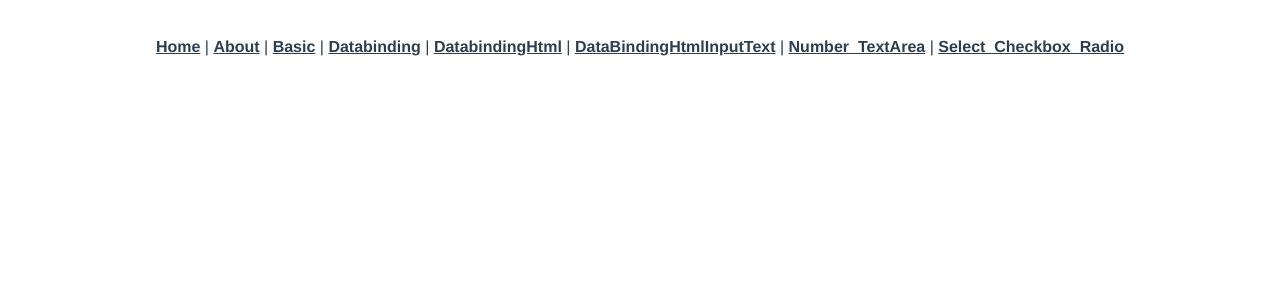
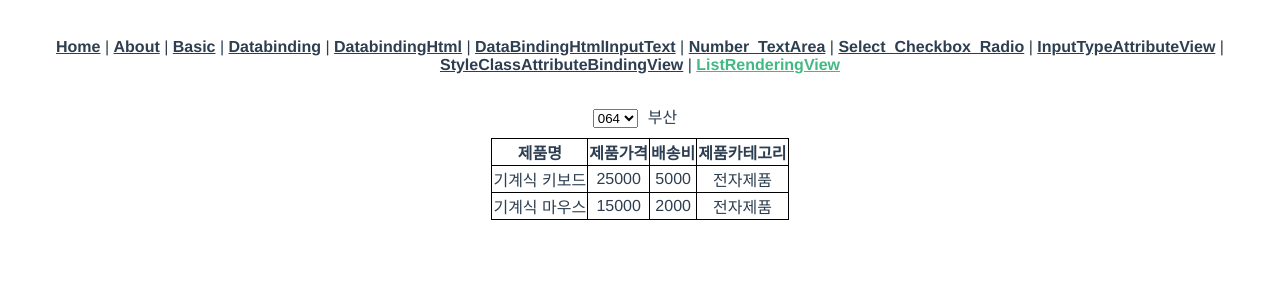
Before and after one commit to moreGet/Vue_Basic, a Vue app: page /ListRenderingView in a window 1280 px wide. Shown: the top 300 px of the page. Built offline with nearby package versions, Linux system fonts and the light colour scheme.

Commit message:
리스트 랜더링 완료

```diff
--- a/src/App.vue
+++ b/src/App.vue
@@ -7,7 +7,10 @@
     <router-link to="/databindinghtml">DatabindingHtml</router-link> |
     <router-link to="/databindinginputtext">DataBindingHtmlInputText</router-link> |
     <router-link to="/Number_TextArea">Number_TextArea</router-link> |
-    <router-link to="/Select_Checkbox_Radio">Select_Checkbox_Radio</router-link>
+    <router-link to="/Select_Checkbox_Radio">Select_Checkbox_Radio</router-link> |
+    <router-link to="/InputTypeAttributeView">InputTypeAttributeView</router-link> |
+    <router-link to="/StyleClassAttributeBindingView">StyleClassAttributeBindingView</router-link> |
+    <router-link to="/ListRenderingView">ListRenderingView</router-link>
   </nav>
   <router-view/>
 </template>
--- a/src/router/index.js
+++ b/src/router/index.js
@@ -18,32 +18,47 @@ const routes = [
   {
     path: '/basic',
     name: 'BasicView',
-    component: () => import(/* webpackChunkName: "about" */ '../views/BasicView.vue')
+    component: () => import(/* webpackChunkName: "BasicView" */ '../views/BasicView.vue')
   },
   {
     path: '/databinding',
     name: 'DataBindingView',
-    component: () => import(/* webpackChunkName: "about" */ '../views/DataBindingView.vue')
+    component: () => import(/* webpackChunkName: "DataBindingView" */ '../views/DataBindingView.vue')
   },
   {
     path: '/databindinghtml',
     name: 'DataBindingHtml',
-    component: () => import(/* webpackChunkName: "about" */ '../views/DataBindingHtml.vue')
+    component: () => import(/* webpackChunkName: "DataBindingHtml" */ '../views/DataBindingHtml.vue')
   },
   {
     path: '/databindinginputtext',
     name: 'DataBindingHtmlInputText',
-    component: () => import(/* webpackChunkName: "about" */ '../views/DataBindingInputTypeTextView.vue')
+    component: () => import(/* webpackChunkName: "DataBindingInputTypeTextView" */ '../views/DataBindingInputTypeTextView.vue')
   },
   {
     path: '/Number_TextArea',
     name: 'Number_TextArea',
-    component: () => import(/* webpackChunkName: "about" */ '../views/Number_TextArea.vue')
+    component: () => import(/* webpackChunkName: "Number_TextArea" */ '../views/Number_TextArea.vue')
   },
   {
     path: '/Select_Checkbox_Radio',
     name: 'Select_Checkbox_Radio',
-    component: () => import(/* webpackChunkName: "about" */ '../views/Select_Checkbox_Radio.vue')
+    component: () => import(/* webpackChunkName: "Select_Checkbox_Radio" */ '../views/Select_Checkbox_Radio.vue')
+  },
+  {
+    path: '/StyleClassAttributeBindingView',
+    name: 'StyleClassAttributeBindingView',
+    component: () => import(/* webpackChunkName: "ClassAttributeView" */ '../views/StyleClassAttributeBindingView.vue')
+  },
+  {
+    path: '/InputTypeAttributeView',
+    name: 'InputTypeAttributeView',
+    component: () => import(/* webpackChunkName: "InputTypeAttributeView" */ '../views/InputTypeAttributeView.vue')
+  },
+  {
+    path: '/ListRenderingView',
+    name: 'ListRenderingView',
+    component: () => import(/* webpackChunkName: "InputTypeAttributeView" */ '../views/ListRenderingView.vue')
   }
 ]
 
--- /dev/null
+++ b/src/views/InputTypeAttributeView.vue
@@ -0,0 +1,28 @@
+<!-- 텍스트 필드를 binding 하여 컨트롤 하기 -->
+<template>
+  <div>
+    <input type="text" v-model="textValue" />
+    <button type="button" v-bind:disabled="textValue==''">Click</button>
+  </div>
+</template>
+
+<script>
+export default {
+  name: 'InputTypeAttributeView',
+  components: {},
+  data () {
+    return {
+      textValue: ''
+    }
+  },
+  setup () {},
+  created () {}, // 컴포넌트가 실행되는 순간 바로 수행
+  mounted () {}, // DOM 객체가 로딩이 다 되는 순간 수행
+  unmounted () {}, // 현재 컴포넌트 에서 다른 컴포넌트로 이동 할때 수행
+  methods: {} // 함수 정의를 위한 필드
+}
+</script>
+
+<style scoped>
+
+</style>
--- /dev/null
+++ b/src/views/ListRenderingView.vue
@@ -0,0 +1,85 @@
+<template>
+  <div class="container">
+    <div>
+      <select v-model="globalKey">
+        <option v-bind:key="i" v-bind:value="city.value" v-for="(city, i) in cities">{{city.key}}</option>
+      </select>
+      <label class="componentLeft">{{globalKey}}</label>
+    </div>
+
+    <div class="containerInner">
+      <table>
+        <thead>
+          <tr>
+            <th>제품명</th>
+            <th>제품가격</th>
+            <th>배송비</th>
+            <th>제품카테고리</th>
+          </tr>
+        </thead>
+        <tbody>
+          <tr :key="i" v-for="(prod, i) in productList">
+            <td>{{prod.product_name}}</td>
+            <td>{{prod.price}}</td>
+            <td>{{prod.delivery_price}}</td>
+            <td>{{prod.category}}</td>
+          </tr>
+        </tbody>
+      </table>
+    </div>
+  </div>
+</template>
+
+<script>
+export default {
+  name: 'ListRenderingView',
+  components: {},
+  data () {
+    return {
+      // v-for key/value
+      globalKey: '부산',
+      cities: [
+        { key: '02', value: '서울' },
+        { key: '031', value: '경기' },
+        { key: '064', value: '부산' }
+      ],
+
+      // v-for key/value 2
+      productList: [
+        { product_name: '기계식 키보드', price: 25000, delivery_price: 5000, category: '전자제품' },
+        { product_name: '기계식 마우스', price: 15000, delivery_price: 2000, category: '전자제품' }
+      ]
+    }
+  },
+  setup () {},
+  created () {}, // 컴포넌트가 실행되는 순간 바로 수행
+  mounted () {}, // DOM 객체가 로딩이 다 되는 순간 수행
+  unmounted () {}, // 현재 컴포넌트 에서 다른 컴포넌트로 이동 할때 수행
+  methods: {} // 함수 정의를 위한 필드
+}
+</script>
+
+<style scoped>
+/* 테이블 정렬은 아래 예약어 스타일로 정렬 해야함 */
+table {
+    margin-left:auto;
+    margin-right:auto;
+}
+
+table, td, th {
+    border-collapse : collapse;
+    border : 1px solid black;
+}
+
+.container {
+  align-self: center;
+}
+
+.containerInner {
+  padding: 10px;
+}
+
+.componentLeft {
+  padding: 10px;
+}
+</style>
--- /dev/null
+++ b/src/views/StyleClassAttributeBindingView.vue
@@ -0,0 +1,75 @@
+<template>
+  <!-- class binding basic -->
+  <div class="container" v-bind:class="{'active':isActive, 'text-red':isRed}">
+    <h1>{{sampleData}}</h1>
+  </div>
+
+  <!-- class binding array -->
+  <div class="containerArray" v-bind:class="[activeClass, redClass]">
+    <h1>{{sampleData02}}</h1>
+  </div>
+
+  <!-- Inline style binding -->
+  <div v-bind:style="styleObject">
+    <h1>{{sampleData03}}</h1>
+  </div>
+
+  <!-- Inline style binding array -->
+  <div v-bind:style="[baseStyle, addStyle]">
+    <h1>{{sampleData04}}</h1>
+  </div>
+</template>
+
+<script>
+export default {
+  name: 'StyleClassAttributeBinding',
+  components: {},
+  data () {
+    return {
+      // class binding basic
+      sampleData: 'Class Binding',
+      isActive: true,
+      isRed: true,
+
+      // class binding basic
+      sampleData02: 'Class Binding Array',
+      activeClass: 'active',
+      redClass: 'text-red',
+
+      // Inline style binding
+      sampleData03: 'Inline Style Binding',
+      styleObject: {
+        backgroundColor: 'yellow',
+        color: 'red',
+        fontWeight: 'bold'
+      },
+
+      // Inline style binding array
+      sampleData04: 'Inline Style Binding Array',
+      baseStyle: 'background-color:yellow',
+      addStyle: 'color:red;font-weight:bold'
+    }
+  },
+  setup () {},
+  created () {}, // 컴포넌트가 실행되는 순간 바로 수행
+  mounted () {}, // DOM 객체가 로딩이 다 되는 순간 수행
+  unmounted () {}, // 현재 컴포넌트 에서 다른 컴포넌트로 이동 할때 수행
+  methods: {} // 함수 정의를 위한 필드
+}
+</script>
+
+<style scoped>
+.container {
+  width: 100%;
+  height: 200px;
+}
+
+.active {
+  background-color: yellow;
+  font-weight: bold;
+}
+
+.text-red {
+  color: red;
+}
+</style>
```
